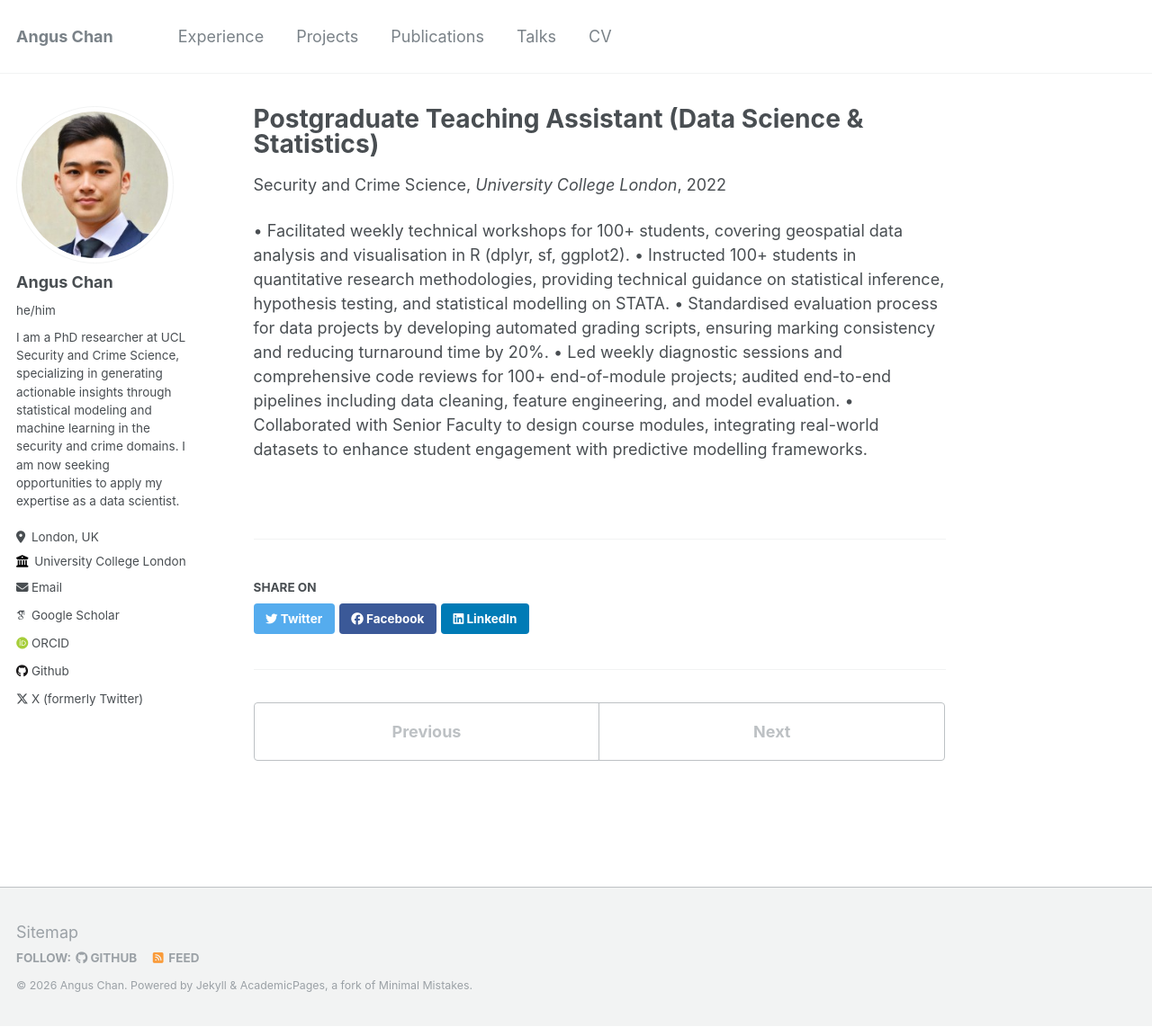
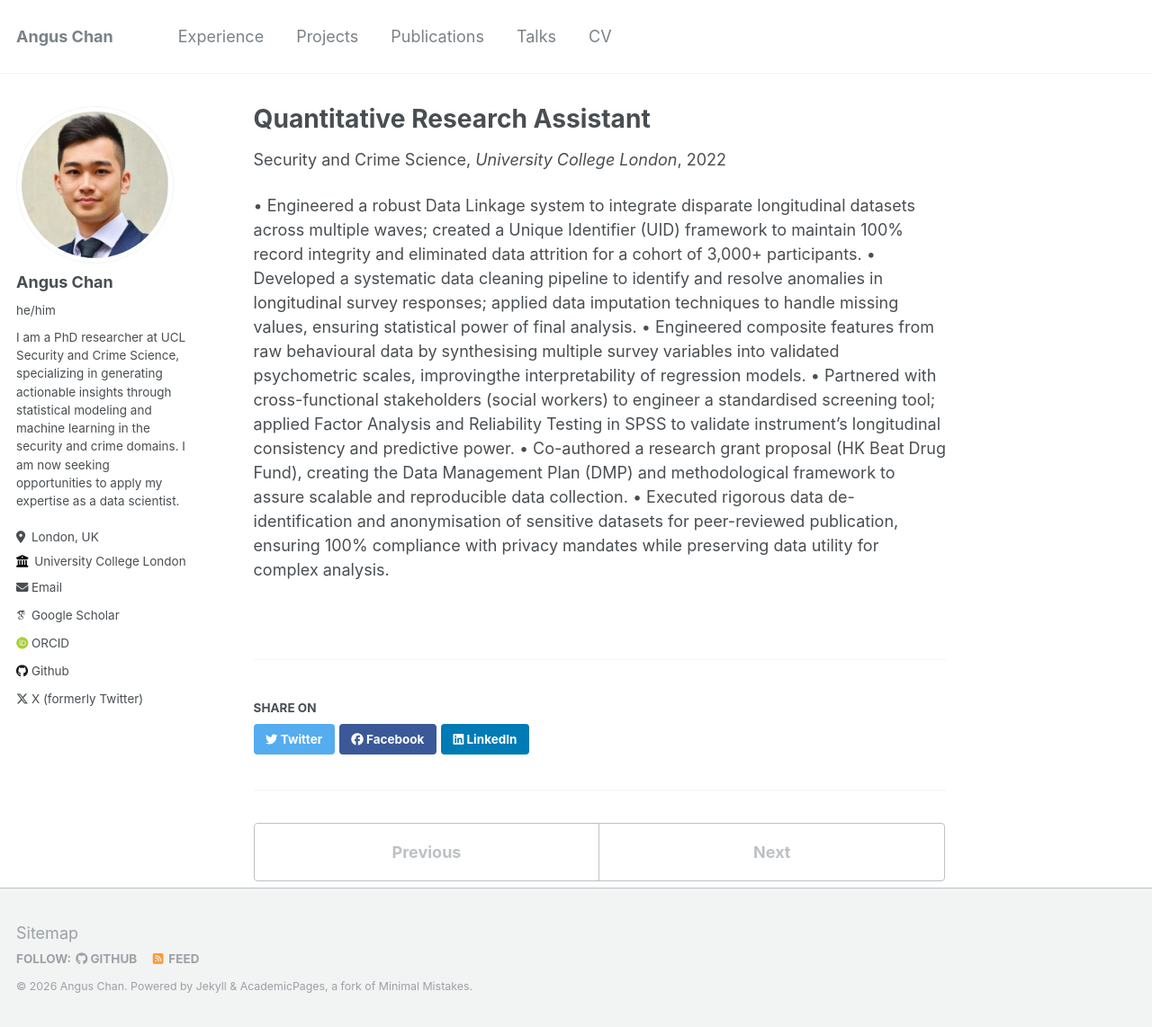
Before and after one commit to cyfangus/cyfangus.github.io, a Jekyll site: the page built from _teaching/RA.md, in a window 1280 px wide and 1142 px high. Shown: the whole window at 90% size. Built offline with Jekyll 4.4.1, drawn with Linux system fonts in a browser that asks for light colours; some web fonts are replaced.

Commit message:
Revise RA role details and responsibilities
Updated the role title and permalink, and added new responsibilities related to data linkage, cleaning, and research grant proposal.

```diff
--- a/_teaching/RA.md
+++ b/_teaching/RA.md
@@ -1,15 +1,16 @@
 ---
-title: "Postgraduate Teaching Assistant (Data Science & Statistics)"
+title: "Quantitative Research Assistant"
 collection: teaching
 type: "Security and Crime Science"
-permalink: /teaching/PGTA
+permalink: /teaching/01_RA
 venue: "University College London"
 date: 2022-09-01
 location: "London, UK"
 ---
 
-•	Facilitated weekly technical workshops for 100+ students, covering geospatial data analysis and visualisation in R (dplyr, sf, ggplot2).
-•	Instructed 100+ students in quantitative research methodologies, providing technical guidance on statistical inference, hypothesis testing, and statistical modelling on STATA.
-•	Standardised evaluation process for data projects by developing automated grading scripts, ensuring marking consistency and reducing turnaround time by 20%.
-•	Led weekly diagnostic sessions and comprehensive code reviews for 100+ end-of-module projects; audited end-to-end pipelines including data cleaning, feature engineering, and model evaluation.
-•	Collaborated with Senior Faculty to design course modules, integrating real-world datasets to enhance student engagement with predictive modelling frameworks.
+•	Engineered a robust Data Linkage system to integrate disparate longitudinal datasets across multiple waves; created a Unique Identifier (UID) framework to maintain 100% record integrity and eliminated data attrition for a cohort of 3,000+ participants.
+•	Developed a systematic data cleaning pipeline to identify and resolve anomalies in longitudinal survey responses; applied data imputation techniques to handle missing values, ensuring statistical power of final analysis.
+•	Engineered composite features from raw behavioural data by synthesising multiple survey variables into validated psychometric scales, improvingthe  interpretability of regression models.
+•	Partnered with cross-functional stakeholders (social workers) to engineer a standardised screening tool; applied Factor Analysis and Reliability Testing in SPSS to validate instrument's longitudinal consistency and predictive power.
+•	Co-authored a research grant proposal (HK Beat Drug Fund), creating the Data Management Plan (DMP) and methodological framework to assure scalable and reproducible data collection.
+•	Executed rigorous data de-identification and anonymisation of sensitive datasets for peer-reviewed publication, ensuring 100% compliance with privacy mandates while preserving data utility for complex analysis.
```
